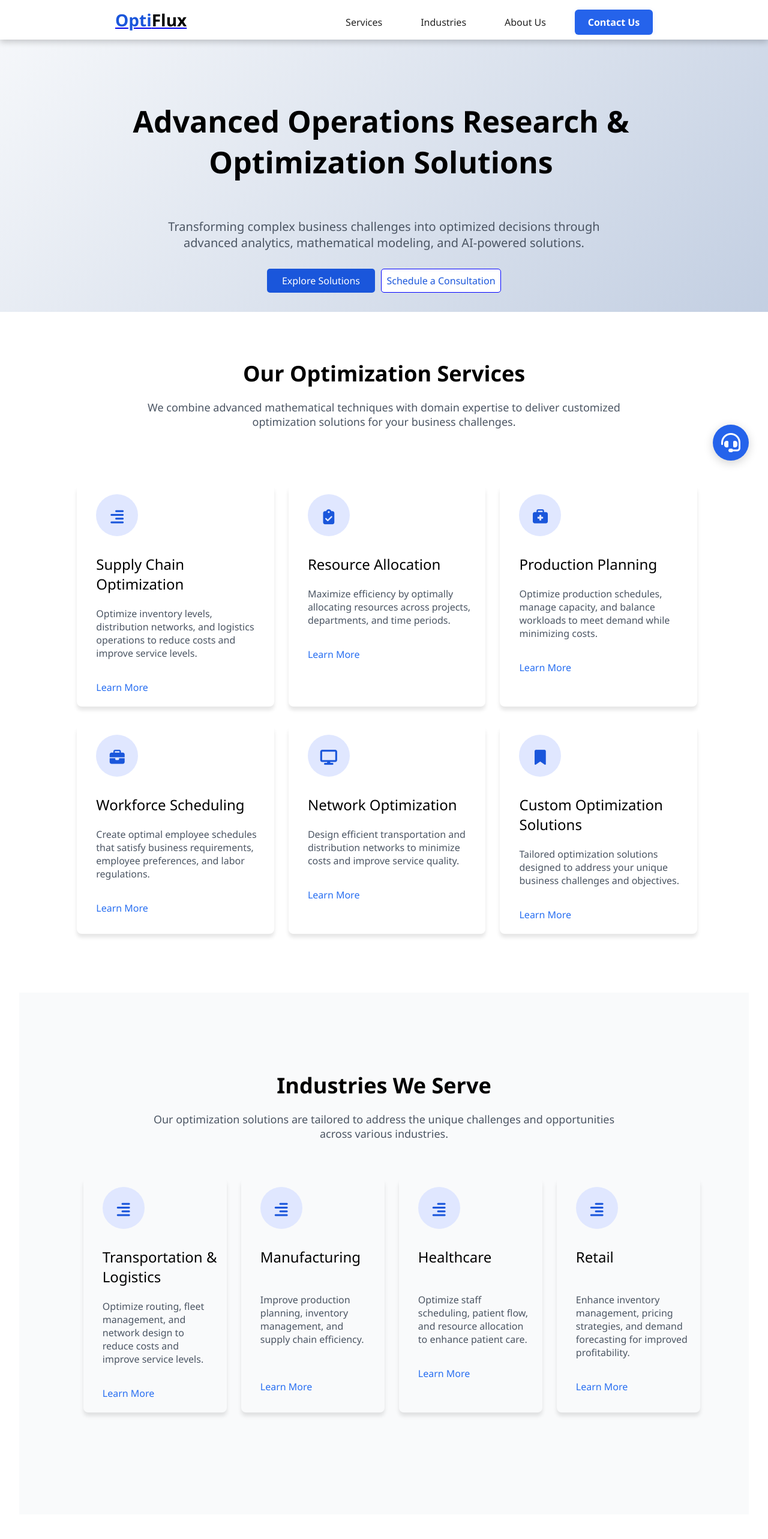
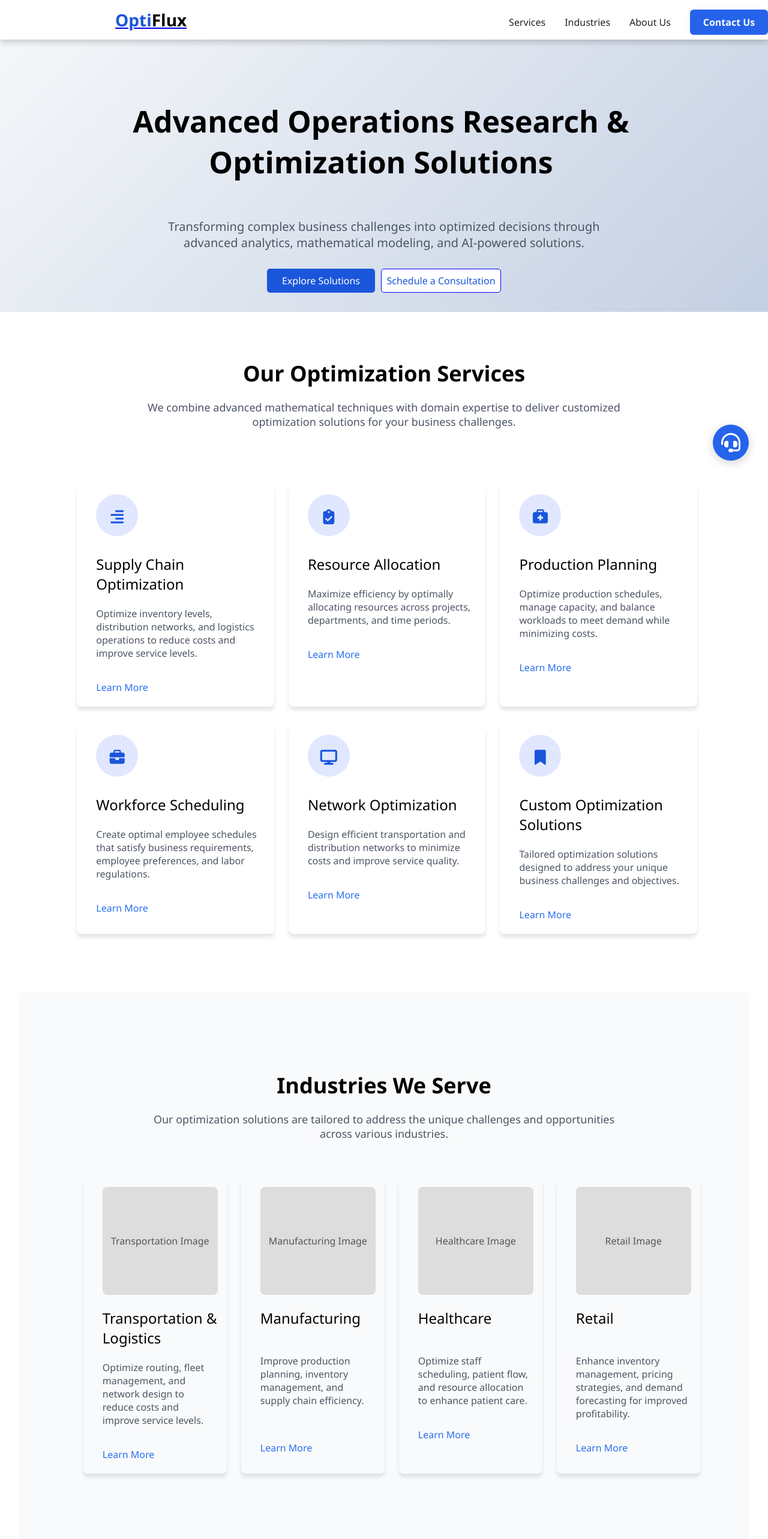
Before and after one commit to dakshitapokharna/OptiFlux-main, a React (Create React App) app: page / in a window 1280 px wide. Shown: the top 2566 px of the page at 60% size. Built offline with nearby package versions, Linux system fonts and the light colour scheme.

Commit message:
made responsive

```diff
--- a/src/Home.css
+++ b/src/Home.css
@@ -10,14 +10,14 @@
   overflow: hidden;
   text-align: center;
 }
-.home-buttons{
+.home-buttons {
   display: flex;
   justify-content: center;
   align-items: center;
   gap: 10px;
 }
-.home-btn1{
-  background-color: #1A56DB;
+.home-btn1 {
+  background-color: #1a56db;
   color: #ffffff;
   font-weight: 500;
   width: 180px;
@@ -28,17 +28,16 @@
   transition: transform 0.2s ease, box-shadow 0.2s ease;
 }
 
-.btn1{
+.btn1 {
   color: white;
   text-decoration: none;
 }
 
-.btn2{
-  color:#1A56DB ;
+.btn2 {
+  color: #1a56db;
   text-decoration: none;
-
 }
-.home-btn2{
+.home-btn2 {
   background-color: #ffffff;
   color: #1a56db;
   font-weight: 500;
@@ -76,7 +75,7 @@ h2 {
   text-align: center;
 }
 
-.heading{
+.heading {
   font-size: 36px;
   font-weight: 700;
   color: var(--dark-color);
@@ -84,31 +83,33 @@ h2 {
   text-align: center;
 }
 
-.subheading{
+.subheading {
   max-width: 800px;
   margin: 0 auto 30px;
   color: #4b5563;
   display: block;
-   align-items: center;
+
   font-size: large;
   text-align: center;
 }
-.subheadingabout{
-  max-width: 800px;
+.subheadingabout {
   margin: 0 auto 20px;
   color: #4b5563;
   display: block;
   align-items: center;
+  width: 100%;
+  word-break: normal;
   font-size: large;
+  line-height: 1.6;
   text-align: left;
 }
-.sectiontext{
+.sectiontext {
   padding: 3rem 2rem 2rem 2rem;
 }
-.fe-box{
+.fe-box {
   background-color: var(--white);
   border-radius: 8px;
-  padding: 15px ;
+  padding: 15px;
   padding-left: 2rem;
   box-shadow: 0 6px 6px rgba(0, 0, 0, 0.1);
   transition: all 0.3s ease;
@@ -118,10 +119,10 @@ h2 {
   flex-direction: column;
 }
 
-.fe-box2{
+.fe-box2 {
   background-color: var(--white);
   border-radius: 8px;
-  padding: 15px ;
+  padding: 15px;
   padding-left: 2rem;
   box-shadow: 0 6px 6px rgba(0, 0, 0, 0.1);
   transition: all 0.3s ease;
@@ -130,27 +131,20 @@ h2 {
   display: flex;
   flex-direction: column;
 }
-.fe-heading{
+.fe-heading {
   font-size: 1.5rem;
   font-weight: 500;
 }
 
-.fe-heading3{
+.fe-heading3 {
   font-size: 1.5rem;
   font-weight: 500;
-color: #1A56DB;
+  color: #1a56db;
 }
-.learnmorelink{
+.learnmorelink {
   text-decoration: none;
+}
 
-}
-/* .learnmore{
-  color: #1A56DB;
-    font-weight: 500;
-    text-decoration: none;
-    display: flex;
-    align-items: center;
-} */
 .learnmorelink {
   display: inline-flex;
   align-items: center;
@@ -177,7 +171,7 @@ color: #1A56DB;
 .learnmorelink:hover {
   text-decoration: none;
 }
-.fe-subheading{
+.fe-subheading {
   font-size: 1rem;
   max-width: 800px;
   margin: 0 auto 30px;
@@ -191,17 +185,15 @@ color: #1A56DB;
   background-color: #e0e7ff;
   width: 30px;
   height: 30px;
-  color: #1A56DB;
+  color: #1a56db;
   float: left;
-
   text-align: center;
   margin-bottom: 30px;
-
   transition: 0.3s;
   text-decoration: none;
   font-size: 25px;
 }
-.fe-up{
+.fe-up {
   display: flex;
   justify-content: space-between;
   gap: 1.5rem;
@@ -219,10 +211,9 @@ color: #1A56DB;
   overflow: hidden;
   gap: 2rem;
   width: 85vw;
-
 }
-.fe-container2{
-  background-color: #f9fafb;;
+.fe-container2 {
+  background-color: #f9fafb;
   height: 100%;
   padding: 70px;
   margin-left: 2vw;
@@ -233,54 +224,49 @@ color: #1A56DB;
   padding-top: 4vh;
   overflow: hidden;
   gap: 2rem;
-
-
 }
-.industries{
+.industries {
   background-color: #f9fafb;
   padding: 100px 0;
-
 }
 
-.About{
+.About {
   display: flex;
   padding: 100px;
   justify-content: space-between;
   gap: 2rem;
-  margin-left: 4rem;
 }
 
-.aboutleft{
+.aboutleft {
   height: 400px;
-  width: 50vw;
+  width: 70vw;
   background-color: #ddd;
   border-radius: 8px;
   display: flex;
   align-items: center;
   justify-content: center;
   color: #666;
-
 }
-.aboutright{
-  padding: 5rem;
+.aboutright {
+  padding: 0vw;
 }
 
-.lastsection{
+.lastsection {
   background-color: #f9fafb;
   padding: 100px 0;
   display: flex;
   flex-direction: column;
   align-items: center;
 }
-.headinglast{
+.headinglast {
   font-size: 36px;
   font-weight: 700;
-  color: #1A56DB;
+  color: #1a56db;
   margin-bottom: 20px;
   text-align: center;
 }
 .btn3 {
-  background-color: #1A56DB;
+  background-color: #1a56db;
   color: #ffffff;
   font-weight: 500;
   width: 300px;
@@ -289,11 +275,7 @@ color: #1A56DB;
   border: white;
   font-size: 1rem;
   text-align: center;
-  transition:
-    background 0.2s,
-    color 0.2s,
-    box-shadow 0.2s,
-    transform 0.2s;
+  transition: background 0.2s, color 0.2s, box-shadow 0.2s, transform 0.2s;
 }
 
 .btn3:hover,
@@ -308,9 +290,9 @@ color: #1A56DB;
   transform: translateY(-4px);
   box-shadow: 0 6px 15px rgba(0, 0, 0, 0.2);
 }
-.home-btn2:hover{
+.home-btn2:hover {
   transform: translateY(-4px);
-  box-shadow: 0 6px 15px rgba(0, 0, 0, 0.2)
+  box-shadow: 0 6px 15px rgba(0, 0, 0, 0.2);
 }
 
 .fe-box:hover,
@@ -318,3 +300,60 @@ color: #1A56DB;
   transform: translateY(-4px);
   box-shadow: 0 6px 15px rgba(0, 0, 0, 0.2);
 }
+
+.box-image {
+  height: 180px;
+  background-color: #ddd;
+  display: flex;
+  justify-content: center;
+  border-radius: 8px;
+  align-items: center;
+  color: #555;
+  font-size: 16px;
+  width: 12rem;
+}
+
+@media (max-width: 460px) {
+  .c-up-text1 {
+    font-size: 35px;
+    align-items: center;
+    text-align: center;
+  }
+  .home-btn1 {
+    font-size: 0.9rem;
+    width: 15rem;
+  }
+  .home-btn2 {
+    font-size: 0.9rem;
+    width: 15rem;
+  }
+  .fe-container {
+    max-width: fit-content;
+  }
+  .fe-up {
+    flex-direction: column;
+
+    align-items: center;
+  }
+  .fe-box,
+  .fe-box2 {
+    height: auto;
+    width: 60vw;
+  }
+  .About {
+    flex-direction: column-reverse;
+
+  }
+  .aboutleft {
+    width: 60vw;
+    height: 40vh;
+  }
+  .aboutright{
+
+  }
+
+  .subheadingabout {
+    font-size: 0.95rem;
+    padding: 0 1rem;
+  }
+}
--- a/src/Home.js
+++ b/src/Home.js
@@ -15,7 +15,9 @@ const Home = ({ onContactClick }) => {
         </p>
         <div className="home-buttons">
           <button className="home-btn1">
-            <a href="#" className="btn1">Explore Solutions</a>
+            <a href="#" className="btn1">
+              Explore Solutions
+            </a>
           </button>
           <button className="home-btn2" onClick={onContactClick}>
             Schedule a Consultation
@@ -26,7 +28,9 @@ const Home = ({ onContactClick }) => {
       <div className="sectiontext" id="services">
         <h2 className="heading">Our Optimization Services</h2>
         <p className="subheading">
-          We combine advanced mathematical techniques with domain expertise to deliver customized optimization solutions for your business challenges.
+          We combine advanced mathematical techniques with domain expertise to
+          deliver customized optimization solutions for your business
+          challenges.
         </p>
       </div>
       <div className="fe-container">
@@ -40,10 +44,13 @@ const Home = ({ onContactClick }) => {
             <h3 className="fe-heading">Supply Chain Optimization</h3>
             <br />
             <p className="fe-subheading">
-              Optimize inventory levels, distribution networks, and logistics operations to reduce costs and improve service levels.
+              Optimize inventory levels, distribution networks, and logistics
+              operations to reduce costs and improve service levels.
             </p>
             <p className="learnmore">
-              <a href="#" className="learnmorelink">Learn More</a>
+              <a href="#" className="learnmorelink">
+                Learn More
+              </a>
             </p>
           </div>
           <div className="fe-box">
@@ -55,10 +62,13 @@ const Home = ({ onContactClick }) => {
             <h3 className="fe-heading">Resource Allocation</h3>
             <br />
             <p className="fe-subheading">
-              Maximize efficiency by optimally allocating resources across projects, departments, and time periods.
+              Maximize efficiency by optimally allocating resources across
+              projects, departments, and time periods.
             </p>
             <p className="learnmore">
-              <a href="#" className="learnmorelink">Learn More</a>
+              <a href="#" className="learnmorelink">
+                Learn More
+              </a>
             </p>
           </div>
           <div className="fe-box">
@@ -70,10 +80,13 @@ const Home = ({ onContactClick }) => {
             <h3 className="fe-heading">Production Planning</h3>
             <br />
             <p className="fe-subheading">
-              Optimize production schedules, manage capacity, and balance workloads to meet demand while minimizing costs.
+              Optimize production schedules, manage capacity, and balance
+              workloads to meet demand while minimizing costs.
             </p>
             <p className="learnmore">
-              <a href="#" className="learnmorelink">Learn More</a>
+              <a href="#" className="learnmorelink">
+                Learn More
+              </a>
             </p>
           </div>
         </div>
@@ -87,10 +100,13 @@ const Home = ({ onContactClick }) => {
             <h3 className="fe-heading">Workforce Scheduling</h3>
             <br />
             <p className="fe-subheading">
-              Create optimal employee schedules that satisfy business requirements, employee preferences, and labor regulations.
+              Create optimal employee schedules that satisfy business
+              requirements, employee preferences, and labor regulations.
             </p>
             <p className="learnmore">
-              <a href="#" className="learnmorelink">Learn More</a>
+              <a href="#" className="learnmorelink">
+                Learn More
+              </a>
             </p>
           </div>
           <div className="fe-box">
@@ -102,10 +118,13 @@ const Home = ({ onContactClick }) => {
             <h3 className="fe-heading">Network Optimization</h3>
             <br />
             <p className="fe-subheading">
-              Design efficient transportation and distribution networks to minimize costs and improve service quality.
+              Design efficient transportation and distribution networks to
+              minimize costs and improve service quality.
             </p>
             <p className="learnmore">
-              <a href="#" className="learnmorelink">Learn More</a>
+              <a href="#" className="learnmorelink">
+                Learn More
+              </a>
             </p>
           </div>
           <div className="fe-box">
@@ -117,10 +136,13 @@ const Home = ({ onContactClick }) => {
             <h3 className="fe-heading">Custom Optimization Solutions</h3>
             <br />
             <p className="fe-subheading">
-              Tailored optimization solutions designed to address your unique business challenges and objectives.
+              Tailored optimization solutions designed to address your unique
+              business challenges and objectives.
             </p>
             <p className="learnmore">
-              <a href="#" className="learnmorelink">Learn More</a>
+              <a href="#" className="learnmorelink">
+                Learn More
+              </a>
             </p>
           </div>
         </div>
@@ -130,72 +152,82 @@ const Home = ({ onContactClick }) => {
         <div className="industries">
           <h2 className="heading">Industries We Serve</h2>
           <p className="subheading">
-            Our optimization solutions are tailored to address the unique challenges and opportunities across various industries.
+            Our optimization solutions are tailored to address the unique
+            challenges and opportunities across various industries.
           </p>
           <div className="fe-container2">
             <div className="fe-up">
               <div className="fe-box2">
-                <div className="col">
-                  <div className="icon-box">
-                    <i className="fas fa-align-right"></i>
-                  </div>
+                <div class="box-image">
+                  <span>Transportation Image</span>
                 </div>
+                <br />
+
                 <h3 className="fe-heading">Transportation & Logistics</h3>
                 <br />
                 <p className="fe-subheading">
-                  Optimize routing, fleet management, and network design to reduce costs and improve service levels.
+                  Optimize routing, fleet management, and network design to
+                  reduce costs and improve service levels.
                 </p>
                 <p className="learnmore">
-                  <a href="#" className="learnmorelink">Learn More</a>
+                  <a href="#" className="learnmorelink">
+                    Learn More
+                  </a>
                 </p>
               </div>
               <div className="fe-box2">
-                <div className="col">
-                  <div className="icon-box">
-                    <i className="fas fa-align-right"></i>
-                  </div>
+                <div class="box-image">
+                  <span>Manufacturing Image</span>
                 </div>
+                <br />
                 <h3 className="fe-heading">Manufacturing</h3>
                 <br />
                 <br />
                 <p className="fe-subheading">
-                  Improve production planning, inventory management, and supply chain efficiency.
+                  Improve production planning, inventory management, and supply
+                  chain efficiency.
                 </p>
                 <br />
                 <p className="learnmore">
-                  <a href="#" className="learnmorelink">Learn More</a>
+                  <a href="#" className="learnmorelink">
+                    Learn More
+                  </a>
                 </p>
               </div>
               <div className="fe-box2">
-                <div className="col">
-                  <div className="icon-box">
-                    <i className="fas fa-align-right"></i>
-                  </div>
+                <div class="box-image">
+                  <span>Healthcare Image</span>
                 </div>
+                <br />
                 <h3 className="fe-heading">Healthcare</h3>
                 <br />
                 <br />
                 <p className="fe-subheading">
-                  Optimize staff scheduling, patient flow, and resource allocation to enhance patient care.
+                  Optimize staff scheduling, patient flow, and resource
+                  allocation to enhance patient care.
                 </p>
                 <p className="learnmore">
-                  <a href="#" className="learnmorelink">Learn More</a>
+                  <a href="#" className="learnmorelink">
+                    Learn More
+                  </a>
                 </p>
               </div>
               <div className="fe-box2">
-                <div className="col">
-                  <div className="icon-box">
-                    <i className="fas fa-align-right"></i>
-                  </div>
+                <div class="box-image">
+                  <span>Retail Image</span>
                 </div>
+                <br />
                 <h3 className="fe-heading">Retail</h3>
                 <br />
                 <br />
                 <p className="fe-subheading">
-                  Enhance inventory management, pricing strategies, and demand forecasting for improved profitability.
+                  Enhance inventory management, pricing strategies, and demand
+                  forecasting for improved profitability.
                 </p>
                 <p className="learnmore">
-                  <a href="#" className="learnmorelink">Learn More</a>
+                  <a href="#" className="learnmorelink">
+                    Learn More
+                  </a>
                 </p>
               </div>
             </div>
@@ -206,7 +238,8 @@ const Home = ({ onContactClick }) => {
       <div className="sectiontext">
         <h2 className="heading">Why Choose OptiFlux</h2>
         <p className="subheading">
-          Discover the unique advantages of working with our specialized optimization team.
+          Discover the unique advantages of working with our specialized
+          optimization team.
         </p>
       </div>
       <div className="fe-container">
@@ -215,7 +248,9 @@ const Home = ({ onContactClick }) => {
             <h3 className="fe-heading3">Advanced Mathematical Expertise</h3>
             <br />
             <p className="fe-subheading">
-              Our team includes PhDs in operations research, applied mathematics, and computer science with extensive experience in advanced optimization techniques.
+              Our team includes PhDs in operations research, applied
+              mathematics, and computer science with extensive experience in
+              advanced optimization techniques.
             </p>
           </div>
           <div className="fe-box">
@@ -223,7 +258,9 @@ const Home = ({ onContactClick }) => {
             <br />
             <br />
             <p className="fe-subheading">
-              Unlike general management consultancies, we focus exclusively on optimization, allowing us to develop deeper expertise and deliver superior results.
+              Unlike general management consultancies, we focus exclusively on
+              optimization, allowing us to develop deeper expertise and deliver
+              superior results.
             </p>
           </div>
           <div className="fe-box">
@@ -231,7 +268,9 @@ const Home = ({ onContactClick }) => {
             <br />
             <br />
             <p className="fe-subheading">
-              We leverage the latest developments in mathematical optimization, machine learning, and artificial intelligence to solve previously intractable problems.
+              We leverage the latest developments in mathematical optimization,
+              machine learning, and artificial intelligence to solve previously
+              intractable problems.
             </p>
           </div>
         </div>
@@ -240,37 +279,46 @@ const Home = ({ onContactClick }) => {
             <h3 className="fe-heading3">Collaborative Approach</h3>
             <br />
             <p className="fe-subheading">
-              We work closely with your team to understand your business context, transfer knowledge, and ensure successful implementation of optimization solutions.
+              We work closely with your team to understand your business
+              context, transfer knowledge, and ensure successful implementation
+              of optimization solutions.
             </p>
           </div>
           <div className="fe-box">
             <h3 className="fe-heading3">Proven Track Record</h3>
             <br />
             <p className="fe-subheading">
-              Our history of successful implementations across industries demonstrates our ability to deliver substantial, measurable improvements in efficiency and cost reduction.
+              Our history of successful implementations across industries
+              demonstrates our ability to deliver substantial, measurable
+              improvements in efficiency and cost reduction.
             </p>
           </div>
           <div className="fe-box">
             <h3 className="fe-heading3">End-to-End Implementation</h3>
             <br />
             <p className="fe-subheading">
-              We don't just provide theoretical solutions—we partner with you through the entire process from initial design to full implementation and continuous improvement.
+              We don't just provide theoretical solutions—we partner with you
+              through the entire process from initial design to full
+              implementation and continuous improvement.
             </p>
           </div>
         </div>
       </div>
 
       <div className="About" id="about">
-        <div className="aboutleft">
-          Image
-        </div>
+        <div className="aboutleft">Image</div>
         <div className="aboutright">
           <p className="heading">About OptiFlux</p>
           <p className="subheadingabout">
-            At OptiFlux, we are passionate about helping businesses make better decisions through advanced operations research and optimization techniques.
+            At OptiFlux, we are passionate about helping businesses make better
+            decisions through advanced operations research and optimization
+            techniques.
           </p>
           <p className="subheadingabout">
-            Our team combines deep expertise in mathematics, computer science, and domain knowledge to develop innovative solutions that drive efficiency, reduce costs, and create competitive advantages for our clients.
+            Our team combines deep expertise in mathematics, computer science,
+            and domain knowledge to develop innovative solutions that drive
+            efficiency, reduce costs, and create competitive advantages for our
+            clients.
           </p>
         </div>
       </div>
@@ -278,9 +326,12 @@ const Home = ({ onContactClick }) => {
       <div className="lastsection">
         <p className="headinglast">Ready to Optimize Your Business?</p>
         <p className="subheading">
-          Let's discuss how our advanced optimization solutions can transform your business challenges into competitive advantages.
+          Let's discuss how our advanced optimization solutions can transform
+          your business challenges into competitive advantages.
         </p>
-        <button className="btn3" onClick={onContactClick}>Schedule a Consultation</button>
+        <button className="btn3" onClick={onContactClick}>
+          Schedule a Consultation
+        </button>
       </div>
     </div>
   );
--- a/src/Navbar.css
+++ b/src/Navbar.css
@@ -1,14 +1,12 @@
-
 .logo {
   font-size: 28px;
- text-decoration: rgb(14, 13, 13);
+  text-decoration: rgb(14, 13, 13);
   margin-left: 12rem;
-  color: #1A56DB;
+  color: #1a56db;
   font-weight: bold;
 }
 .logo span {
   color: black;
-
 }
 .nav-wrapper {
   position: relative;
@@ -41,7 +39,7 @@
   color: #222;
   font-size: 1rem;
   font-weight: 500;
-  margin: 0 1rem;
+
   padding: 0;
   cursor: pointer;
   transition: color 0.18s;
@@ -55,7 +53,6 @@
   background: none;
   outline: none;
 }
-
 
 .hamburger {
   flex-direction: column;
@@ -81,20 +78,15 @@
   height: 42px;
   border: none;
   font-size: 1rem;
-  margin-right: 12rem;
-  box-shadow: 0 2px 8px rgba(37,99,235,0.10);
-  transition:
-    background 0.18s,
-    color 0.18s,
-    box-shadow 0.18s,
-    transform 0.18s;
+  box-shadow: 0 2px 8px rgba(37, 99, 235, 0.1);
+  transition: background 0.18s, color 0.18s, box-shadow 0.18s, transform 0.18s;
 }
 
 .contact:hover,
 .contact:focus {
   background: #1d4ed8;
   color: #fff;
-  box-shadow: 0 6px 18px rgba(37,99,235,0.22);
+  box-shadow: 0 6px 18px rgba(37, 99, 235, 0.22);
   outline: none;
   transform: translateY(-3px) scale(1.04);
 }
@@ -103,11 +95,11 @@
   .hamburger {
     display: flex;
   }
+
   .nav-links {
     position: relative;
     top: 80px;
     right: 1.5rem;
-
     background: #ffffff;
     padding: 1rem;
     border-radius: 8px;
@@ -129,6 +121,7 @@
     padding: 0.5rem 0;
     font-size: large;
   }
+
   .nav-links a {
     color: rgb(0, 0, 0);
     text-decoration: none;
```
Also changed, not shown: src/Footer.css (+10 -1 lines). Lines whose indentation alone changed are shown as unchanged.
